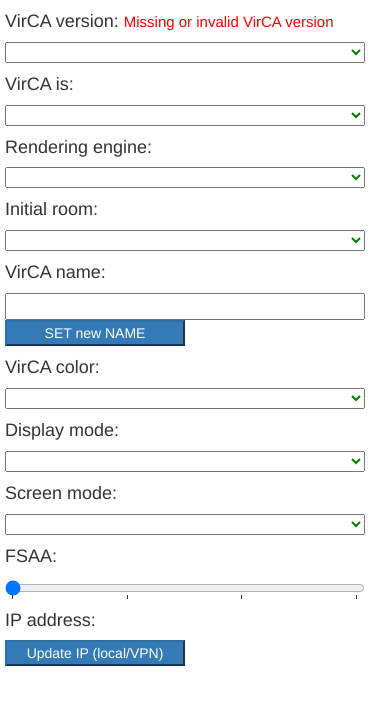
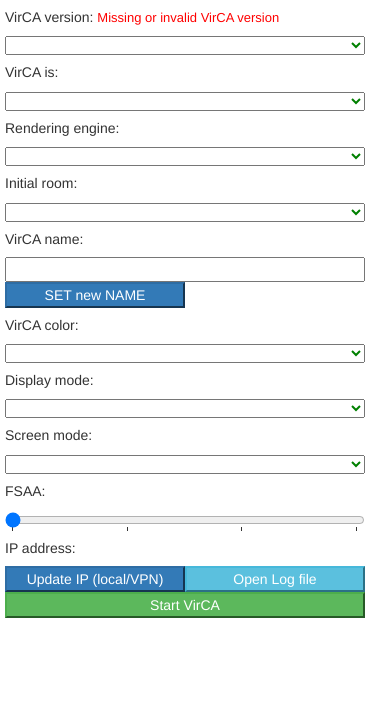
Before and after one commit to VirCA/VirCA_Configurator, an Electron app: page index.html in a window 370 px wide. Drawn offline with nearby package versions, Linux system fonts and the light colour scheme; no server answers.

Commit message:
Start VirCA and Open Log file buttons are added. nw is removed from package.json appearance is a little bit change (smaller letters and default window size) test folder is created and added to ignore list

```diff
--- a/custom/css/custom.css
+++ b/custom/css/custom.css
@@ -9,22 +9,26 @@
 .select-field-width {
 	width: 100%;
 	color: green;
-	font-size: 15px;
+	font-size: 13px;
 }
 
 .input-field-width {
 	width: 100%;
 	color: green;
-	font-size: 15px;
+	font-size: 13px;
 }
 
-.button-width {
+.button-width-50 {
 	width: 50%;
+}
+
+.button-width-100 {
+	width: 100%;
 }
 
 span, option {
 	color: green;
-	font-size: 15px;
+	font-size: 13px;
 }
 
 #notVersion {
--- a/index.html
+++ b/index.html
@@ -19,46 +19,46 @@
 
 <body>
 
-	<h4>VirCA version: <span id="notVersion"></span></h4>
+	<h5>VirCA version: <span id="notVersion"></span></h5>
 		<select class="select-field-width" id="version" onchange="getDataFromSelectedVirCAVersion()" >
 
 		</select>
 
-	<h4>VirCA is:</h4>
+	<h5>VirCA is:</h5>
 		<select class="select-field-width" id="ms" onchange="setNewMs()" >
 
 		</select>
 
-	<h4>Rendering engine:</h4>
+	<h5>Rendering engine:</h5>
 		<select class="select-field-width" id="render" onchange="setNewRender()" >
 
 		</select>
 
-	<h4>Initial room:</h4>
+	<h5>Initial room:</h5>
 		<select class="select-field-width" id="initial" onchange="setNewInitial()" >
 
 		</select>
 
-	<h4>VirCA name: <span id="currentName"></span></h4>
+	<h5>VirCA name: <span id="currentName"></span></h5>
 		<input class="input-field-width" id="name">
-		</input><button class="button-width btn-primary" onclick="setNewName()" >SET new NAME</button>
+		</input><button class="button-width-50 btn-primary" onclick="setNewName()" >SET new NAME</button>
 
-	<h4>VirCA color:</h4>
+	<h5>VirCA color:</h5>
 		<select class="select-field-width" id="color" onchange="setNewColor()" >
 
 		</select>
 
-	<h4>Display mode:</h4>
+	<h5>Display mode:</h5>
 		<select class="select-field-width" id="display" onclick="setNewDisplay()" >
 
 		</select>
 
-	<h4>Screen mode:</h4>
+	<h5>Screen mode:</h5>
 		<select class="select-field-width" id="screen" onclick="setNewScreen()" >
 
 		</select>
 
-	<h4 class="font-bold">FSAA: <span id="currentFSAA"></span></h4>
+	<h5 class="font-bold">FSAA: <span id="currentFSAA"></span></h5>
 		<form>
 			<input type="range" name="points" min="0" max="3" id="fsaa" value="0" list="tickmarks" onclick="setNewFSAA()" >
 				<datalist id="tickmarks">
@@ -69,8 +69,9 @@
 				</datalist>
 		</form>
 
-	<h4>IP address: <span id="ip"></span></h4>
-		<button class="button-width btn-primary" onclick="setNewIP()" >Update IP (local/VPN)</button>
+	<h5>IP address: <span id="ip"></span></h5>
+		<button class="button-width-50 btn-primary" onclick="setNewIP()" >Update IP (local/VPN)</button><button class="button-width-50 btn-info" onclick="openLog()" >Open Log file</button>
+		<button class="button-width-100 btn-success" onclick="runVirCA()" >Start VirCA</button>
 
 	<script>
 
@@ -663,6 +664,44 @@
 			});
 		}
 
+
+		var execVirCA = require('child_process').execFile;
+
+		var runVirCA = function(){
+			var selectedVirCAVersion = document.getElementById("version").value;
+			var vircaPath = 'C:/Program Files (x86)/VirCA/'+selectedVirCAVersion;
+			console.log("VirCA start");
+			execVirCA(vircaPath+'/VirCA.exe', {cwd: vircaPath}, function(err, data) {
+				console.log(err)
+				console.log(data.toString());
+				fs.writeFile('C:/Users/Public/Documents/VirCA/'+selectedVirCAVersion+'/VirCA.log', data, 'utf8', function (err) {
+					if (err) return console.log(err);
+				});
+			});
+		}
+
+
+		var execLog = require('child_process').exec;
+
+		var openLog = function(){
+			var selectedVirCAVersion = document.getElementById("version").value;
+			var logPath = 'C:/Users/Public/Documents/VirCA/'+selectedVirCAVersion+'/VirCA.log';
+
+			fs.stat(logPath, function(err, stat) {
+				if(err == null) {
+					console.log("Open log file");
+					execLog('notepad.exe '+logPath, function(err) {
+						console.log(err)
+					});
+				} else {
+					alert(selectedVirCAVersion+' log file does not exist yet...');
+					return console.log(err);
+				}
+			});
+
+		}
+
+
 	</script>
 
 </body>
--- a/main.js
+++ b/main.js
@@ -12,7 +12,7 @@
 
 function createWindow () {
   // Create the browser window.
-  mainWindow = new BrowserWindow({width: 420, height: 750});
+  mainWindow = new BrowserWindow({width: 370, height: 690});
 
   // and load the index.html of the app.
   mainWindow.loadURL('file://' + __dirname + '/index.html');
--- a/package.json
+++ b/package.json
@@ -24,7 +24,6 @@
     "bootstrap": "^3.3.6",
     "electron-prebuilt": "^0.36.7",
     "jquery": "^2.2.0",
-    "nw": "^0.12.3",
     "recursive-readdir": "^1.3.0",
     "request-ip": "^1.2.2",
     "slash": "^1.0.0"
```
Also changed, not shown: 1 other file.
